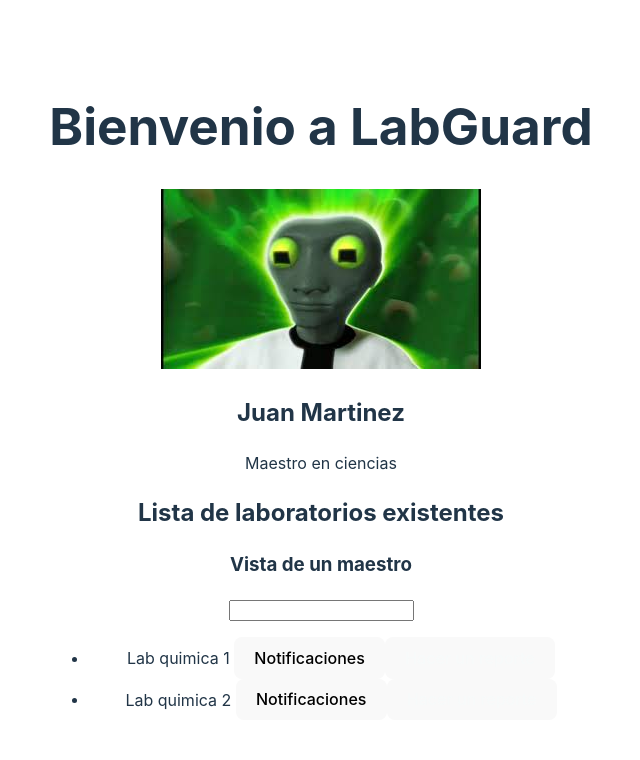
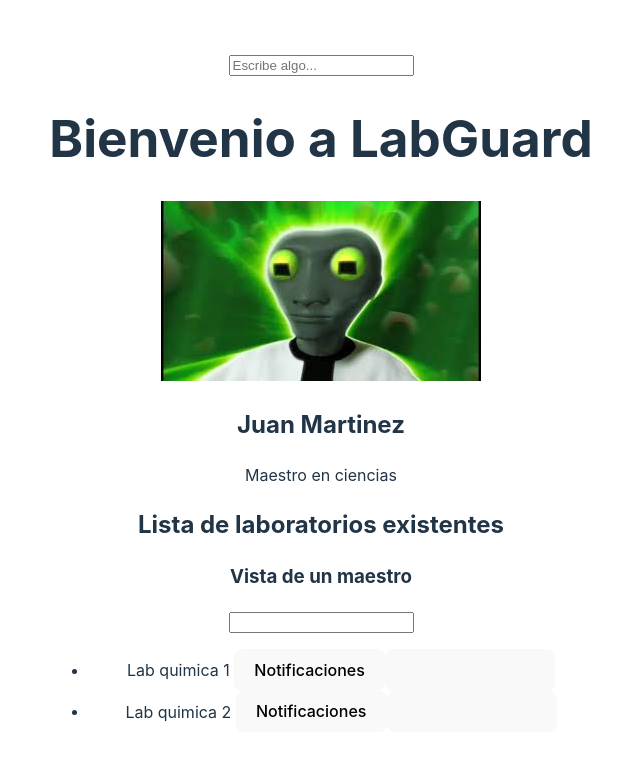
Before and after one commit to CSIPro/labguard, a React (Vite) app: page / in a window 1280 px wide. Shown: the top 760 px of the page, without its empty margins (319-959 px from the left). Built offline with nearby package versions, Linux system fonts and the light colour scheme.

Commit message:
Actualizacion labguard prueba reporte

```diff
--- a/src/App.tsx
+++ b/src/App.tsx
@@ -5,6 +5,7 @@ import './App.css'
 import { ChangeEvent, FormEvent, useState } from 'react'
 import { Link } from 'react-router-dom'
 import PersonaCard from './components/UsuarioPresentacion/PresentacionUsuario'
+import InputConEcho from './components/form-lab/form-lab'
 
 function App() {
   const laboratorios = [
@@ -29,13 +30,13 @@ function App() {
     ImagenPerfil: "../src/img/1.jpg",
   };
 
-
   const handleSubmit =(event: FormEvent<HTMLFormElement>) =>{
     event.preventDefault();
   }
 
   return (
     <main>
+      <InputConEcho/>
       <h1>Bienvenio a LabGuard</h1>
       <div>
         <PersonaCard
--- a/src/Pages/Reporte.tsx
+++ b/src/Pages/Reporte.tsx
@@ -19,7 +19,11 @@ export default function Reporte() {
         ImagenPerfil={persona.ImagenPerfil}/>
         <form action="">
             tipo de reporte
-            <input type="text" />
+            <div>
+            <input type="radio" name="TipMant" id="Equipo" value="Mantenimiento Equipo"/>
+            <input type="radio" name="TipMant" id="Instalacion" value="Mantenimiento Instalacion"/>
+            </div>
+
 
 
         </form>
--- a/src/components/form-lab/form-lab.tsx
+++ b/src/components/form-lab/form-lab.tsx
@@ -0,0 +1,22 @@
+import { useState } from "react";
+function InputConEcho() {
+    const [texto, setTexto] = useState(''); // Estado para almacenar el texto
+
+    const manejarCambio = (evento: React.ChangeEvent<HTMLInputElement>) => {
+        setTexto(evento.target.value);
+      };
+
+    return (
+      <div>
+        <input
+          type="text"
+          value={texto}
+          onChange={manejarCambio}
+          placeholder="Escribe algo..."
+        />
+        <p>{texto}</p> {/* Mostrar el texto en tiempo real */}
+      </div>
+    );
+  }
+
+  export default InputConEcho;
```
